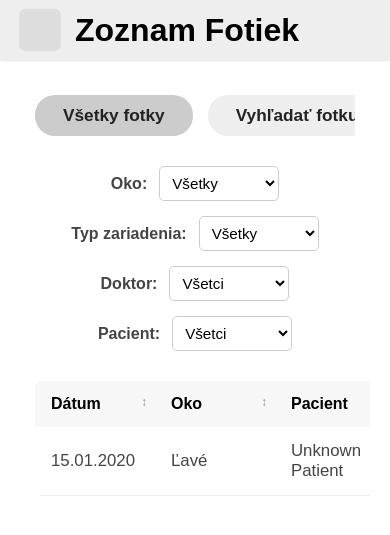
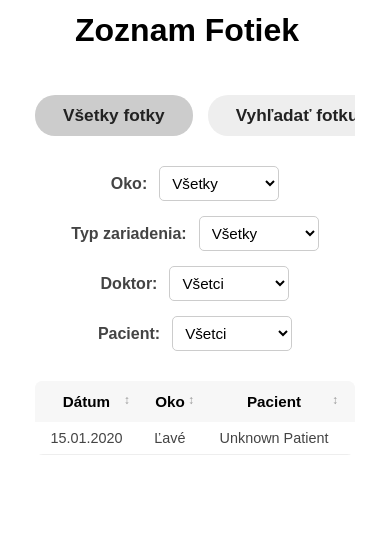
Before and after one commit to ChrisZili/TP2025_Server-Client_app, a Flask app: page /photos/list in a window 390 px wide. Shown: the top 535 px of the page. Run offline with Flask 3, Linux system fonts and the light colour scheme; tables that the repository leaves empty hold one stand-in row (values such as "Sample post").

Commit message:
fix displaying tables on mobile and siplaying errors

```diff
--- a/flask-app/client/static/css/add_photo.css
+++ b/flask-app/client/static/css/add_photo.css
@@ -1,7 +1,7 @@
 body, h1, h2, p {
     margin: 0;
     padding: 0;
-    background-color: #ffffff;
+    background-color: transparent;
   }
 
   h1 {
--- a/flask-app/client/static/css/layout.css
+++ b/flask-app/client/static/css/layout.css
@@ -103,22 +103,22 @@
   display: flex;
   align-items: center;
   padding: 10px 20px;
-  background: #eee;
-  box-shadow: 0 0 3px rgba(0,0,0,0.2);
+  background: transparent;
+  box-shadow: none;
 }
 
 /* Hamburger (3 čiarky) v top-bare */
 .hamburger {
   width: 40px;
   height: 40px;
-  background: #ddd;
+  background: transparent;
   color: #333;
   border-radius: 5px;
   display: flex;
   align-items: center;
   justify-content: center;
   cursor: pointer;
-  box-shadow: 0 0 2px rgba(0,0,0,0.2);
+  box-shadow: none;
   margin-right: 15px;
 }
 .top-bar h2 {
--- a/flask-app/client/static/css/photos.css
+++ b/flask-app/client/static/css/photos.css
@@ -8,16 +8,26 @@
   overflow:hidden;
 }
 
+/* Table scroll wrapper for horizontal and vertical scrolling */
+.table-scroll-wrapper {
+  width: 100%;
+  overflow-x: auto;
+  overflow-y: auto;
+  max-height: 70vh; /* Limit height to enable vertical scrolling */
+  margin: 0 0 20px 0;
+  -webkit-overflow-scrolling: touch; /* Smooth scrolling on iOS */
+  border-radius: 8px;
+}
+
 /* Table Styling */
 .photo-table {
   width: 100%;
-  min-width: 1000px;
+  min-width: 800px; /* Ensure minimum width for mobile */
   border-collapse: collapse;
   background: #fff;
-  border-radius: 8px;
-  table-layout: fixed;
+  table-layout: auto; /* Allow table to adjust based on content */
   box-shadow: none;
-  margin: 0 auto;
+  margin: 0;
 }
 
 .photo-table thead tr {
@@ -25,10 +35,10 @@
 }
 
 .photo-table thead th {
-  text-align: left;
-  padding: 14px 16px;
+  text-align: center;
+  padding: 12px 14px;
   font-weight: bold;
-  font-size: 1rem;
+  font-size: 0.95rem;
   cursor: pointer;
   position: sticky;
   top: 0;
@@ -38,18 +48,11 @@
   user-select: none;
   overflow: hidden;
   text-overflow: ellipsis;
+  vertical-align: middle;
 }
 
 .photo-table tbody {
-  display: block;
   width: 100%;
-}
-
-.photo-table thead,
-.photo-table tbody tr {
-  display: table;
-  width: 100%;
-  table-layout: fixed;
 }
 
 .photo-table tbody tr {
@@ -62,13 +65,12 @@
 }
 
 .photo-table td {
-  padding: 14px 16px;
-  font-size: 1.05rem;
+  padding: 10px 14px;
+  font-size: 0.95rem;
   color: #444;
   vertical-align: middle;
-  word-wrap: break-word;
-  white-space: normal;
-  overflow-wrap: break-word;
+  white-space: nowrap; /* Prevent text wrapping for consistent layout */
+  text-align: center; /* Changed from left to center */
 }
 
 /* Sortable headers */
@@ -181,19 +183,18 @@
 }
 
 @media (max-width: 768px) {
+  .table-scroll-wrapper {
+    max-height: 50vh; /* Smaller height on mobile */
+  }
+
   .photo-table {
-    display: block;
-    overflow-x: auto;
+    min-width: 600px;
   }
 
   .photo-table th,
   .photo-table td {
-    min-width: 120px;
-  }
-
-  .photo-table th:last-child,
-  .photo-table td:last-child {
-    min-width: 150px;
+    padding: 8px 10px;
+    font-size: 0.9rem;
   }
 
   .filter-input {
@@ -292,12 +293,6 @@
 /* Table styles for search results */
 #photo-search-list-container {
   width: 100%;
-  margin-top: 20px;
-}
-
-.table-scroll-wrapper {
-  width: 100%;
-  overflow-x: auto;
   margin-top: 20px;
 }
 
@@ -512,7 +507,9 @@
 #tab-search-photos-content .table-scroll-wrapper {
   width: 100%;
   max-width: 100%;
-  margin: 0;
+  margin: 0 0 20px 0;
+  overflow-y: auto;
+  max-height: 100vh;
 }
 #tab-search-photos-content .photo-table {
   width: 100%;
--- a/flask-app/client/templates/photo_detail.html
+++ b/flask-app/client/templates/photo_detail.html
@@ -124,8 +124,9 @@
   </div>
 
   <!-- Processed Images Table -->
-  <div class="details-container" style="margin-top: 30px; max-width: 1100px; margin-left: auto; margin-right: auto;">
+  <div class="details-container" style="margin-top: 30px; max-width: 100%; margin-left: auto; margin-right: auto;">
     <h3>Spracované obrazy</h3>
+    <div class="table-scroll-wrapper">
       <table class="photo-detail-table" id="processed-images-table">
         <thead>
           <tr>
@@ -160,6 +161,7 @@
       </table>
     </div>
   </div>
+</div>
 
 <!-- Processing Loader -->
 <div id="processing-loader" style="display:none; position:fixed; top:0; left:0; width:100vw; height:100vh; background:rgba(255,255,255,0.7); z-index:9999; align-items:center; justify-content:center;">
--- a/flask-app/client/templates/photos.html
+++ b/flask-app/client/templates/photos.html
@@ -84,6 +84,7 @@
     </div>
 
     <!-- Table to display photos -->
+    <div class="table-scroll-wrapper">
       <table class="photo-table">
         <thead>
           <tr>
@@ -108,6 +109,7 @@
           {% endfor %}
         </tbody>
       </table>
+    </div>
   </div>
 
   <!-- Search Tab Content -->
--- a/flask-app/server/routes/photos.py
+++ b/flask-app/server/routes/photos.py
@@ -701,3 +701,17 @@
     except Exception as e:
         logger.exception("Error getting processed images: %s", str(e))
         return jsonify({"error": str(e)}), 500
+
+
+@bp.route('/check_server_health', methods=['GET'])
+@jwt_required(optional=True)
+def check_server_health():
+    """Check if the processing server is available and return status"""
+    logger.info("==== Checking processing server health ====")
+
+    server_available, message = photo_service.check_processing_server_availability()
+
+    return jsonify({
+        "available": server_available,
+        "message": message
+    }), 200 if server_available else 503
```
Also changed, not shown: flask-app/client/static/css/photo_detail.css (+125 -3 lines), flask-app/client/static/css/processed_images.css (+14 -18 lines), flask-app/client/static/js/add_photo.js (+61 -0 lines). Lines whose indentation alone changed are shown as unchanged.
